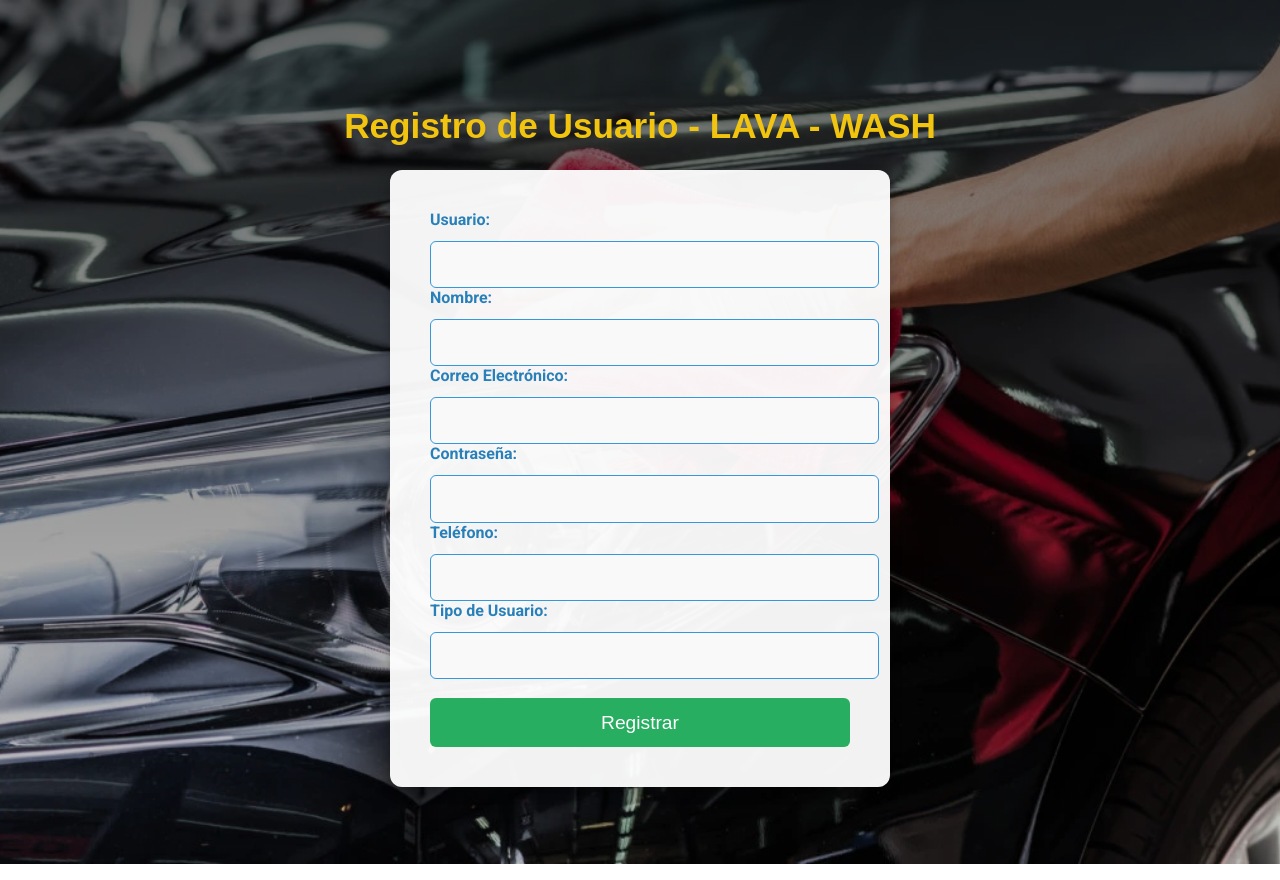
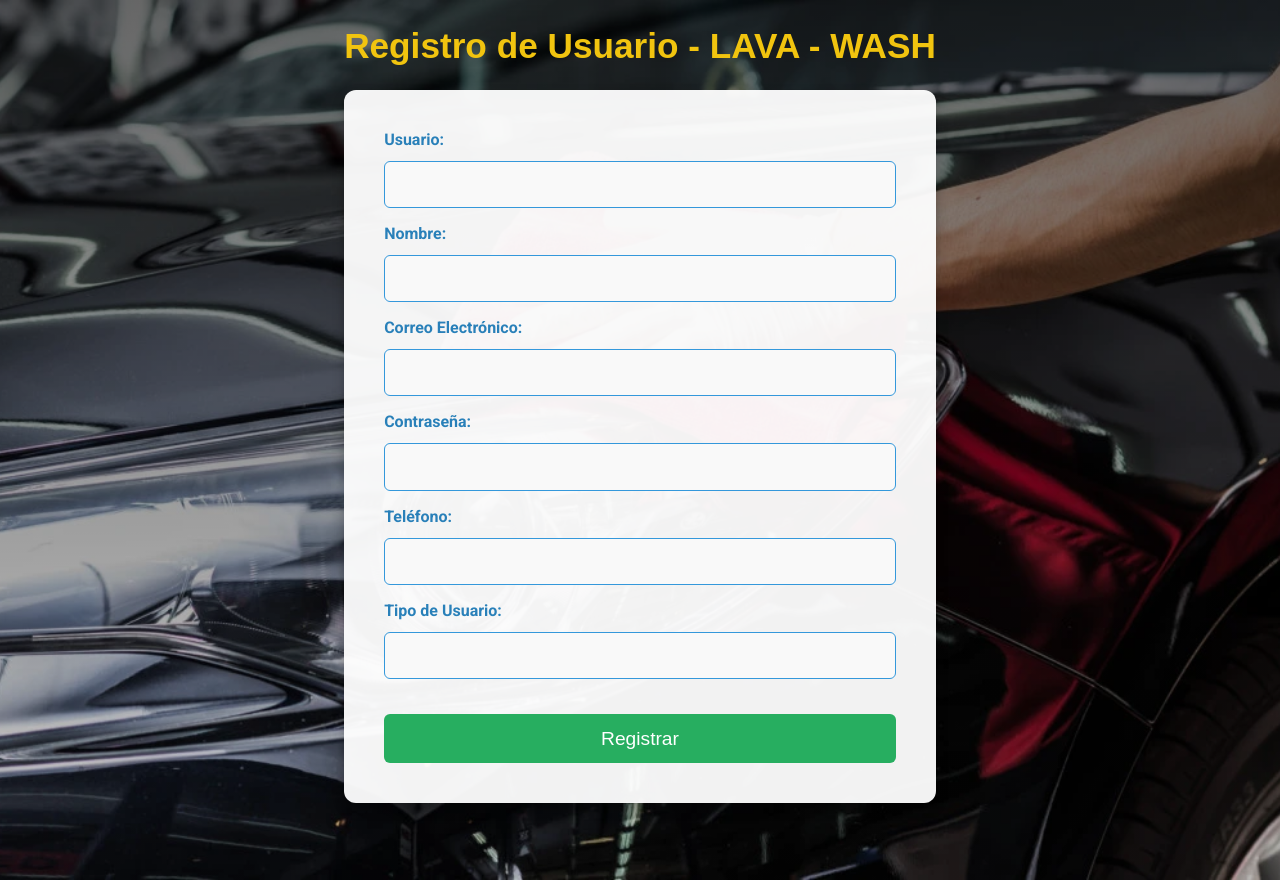
Before and after one commit to ProyectoIntegradorUnivalle/ProyectoIntegrador, an Angular app in the folder frontend/: page / in a window 1280 px wide. Built offline with nearby package versions, Linux system fonts and the light colour scheme.

Commit message:
frontend y backend

```diff
--- a/frontend/src/app/registro-usuario/registro-usuario.component.css
+++ b/frontend/src/app/registro-usuario/registro-usuario.component.css
@@ -1,15 +1,26 @@
 .form-container {
     display: flex;
+    width: 100%;
     flex-direction: column;
     justify-content: center;
     align-items: center;
-    height: 100vh;
     position: relative;
     background: linear-gradient(rgba(0, 0, 0, 0.6), rgba(0, 0, 0, 0.2)), /* Más transparencia negra */
                 url('/assets/fondo_login.webp') no-repeat center center fixed; /* Imagen de fondo */
     background-size: cover; /* Asegura que la imagen cubra todo el contenedor */
-    padding: 2rem;
+    height: 100vh;
+    padding-bottom: 5rem;
     box-shadow: 0 8px 16px rgba(0, 0, 0, 0.2); /* Agrega un poco más de sombra */
+}
+.form-group{
+    display: flex;
+    flex-direction: column;
+    margin-bottom: 1rem;
+}
+
+.responsive {
+    padding: 1rem;
+
 }
 
 h2 {
@@ -25,8 +36,7 @@ form {
     padding: 2.5rem; /* Aumenta el padding para mayor espacio */
     border-radius: 12px;
     box-shadow: 0 6px 12px rgba(0, 0, 0, 0.25); /* Sombra más suave */
-    max-width: 420px;
-    width: 100%;
+
 }
 
 label {
@@ -38,7 +48,7 @@ label {
 
 input,
 select {
-    width: 100%;
+
     padding: 0.85rem;
     border: 1px solid #3498db; /* Azul más fuerte para el borde */
     border-radius: 6px; /* Bordes más redondeados */
--- a/frontend/src/app/registro-usuario/registro-usuario.component.html
+++ b/frontend/src/app/registro-usuario/registro-usuario.component.html
@@ -2,7 +2,7 @@
 <div class="form-container">
   <!-- Botón para regresar a la página principal -->
 
-
+  <div class = "responsive">
   <h2>Registro de Usuario - LAVA - WASH</h2>
   <form #formRegistro="ngForm" (ngSubmit)="onSubmit(formRegistro)">
 
@@ -58,4 +58,5 @@
 
     <button type="submit" class="submit-button">Registrar</button>
   </form>
+  </div>
 </div>
--- a/frontend/src/styles.css
+++ b/frontend/src/styles.css
@@ -5,4 +5,5 @@
 body {
     font-family: 'Roboto', sans-serif;
     margin: 0px;
+
   }
```
Also changed, not shown: 1 other file (tests, documents, lock files or other folders).
